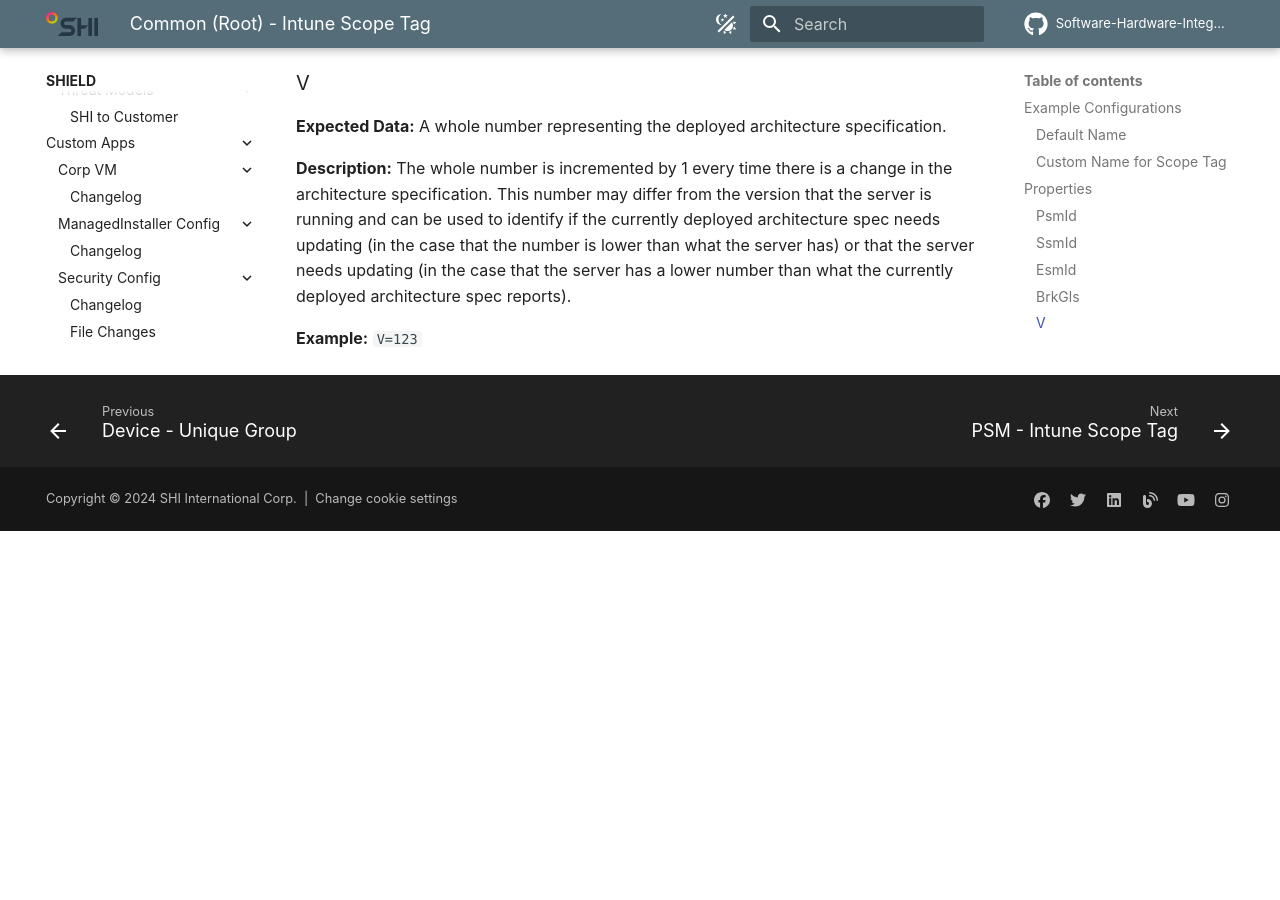
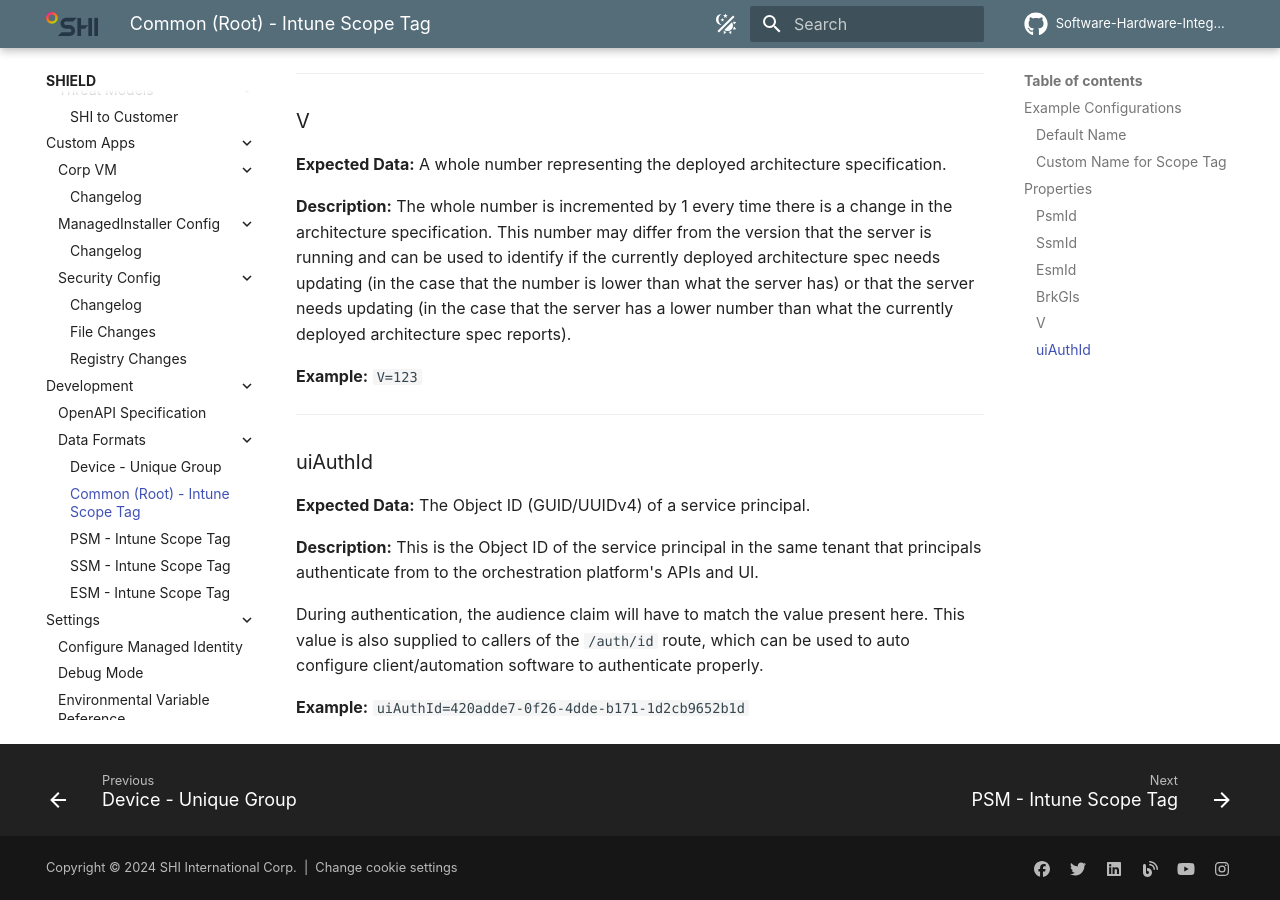
Before and after one commit to Software-Hardware-Integration-Lab/Documentation, an MkDocs documentation site: the page built from docs/SHIELD/Reference/Development/Data-Formats/1-Common-IntuneScopeTag.md, in a window 1280 px wide and 900 px high, scrolled down 2428 px. Built offline with MkDocs 1.6.1 and Material for MkDocs 9.7.7, drawn with Linux system fonts in a browser that asks for light colours; plug-ins that fetch from the network failed and are left out; comment, search, counter and statistics services are not loaded; before the commit the page ends 2959 px from its top, so only the background shows below that; some of the changed text lies outside the part shown.

Commit message:
Add UI Auth Config
Describe the UI authentication data stored in the core configuration.

````diff
--- a/docs/SHIELD/Reference/Development/Data-Formats/1-Common-IntuneScopeTag.md
+++ b/docs/SHIELD/Reference/Development/Data-Formats/1-Common-IntuneScopeTag.md
@@ -15,11 +15,12 @@ Example configurations of the root Intune Scope Tag.
 
 ### Default Name
 
-``` INI title="SHI-Security-Management"
+``` INI title="SHI-Orchestration-Platform"
 PsmId=21
 SsmId=20
 EsmId=19
 BrkGls=f73537be-1ab3-4023-a8b5-f360c38795ef
+uiAuthId=77da3923-3595-49e9-ae98-7a90454f3466
 V=1
 ```
 
@@ -30,6 +31,7 @@ PsmId=5
 SsmId=4
 EsmId=3
 BrkGls=c11055f2-0bae-4051-a94c-a03463786616
+uiAuthId=0f700243-4f48-4611-8dba-e67d1ace0987
 V=3
 ```
 
@@ -104,3 +106,18 @@ The whole number is incremented by 1 every time there is a change in the archite
 
 **Example:**
 `V=123`
+
+---
+
+### uiAuthId
+
+**Expected Data:**
+The Object ID (GUID/UUIDv4) of a service principal.
+
+**Description:**
+This is the Object ID of the service principal in the same tenant that principals authenticate from to the orchestration platform's APIs and UI.
+
+During authentication, the audience claim will have to match the value present here. This value is also supplied to callers of the `/auth/id` route, which can be used to auto configure client/automation software to authenticate properly.
+
+**Example:**
+`uiAuthId=420adde7-0f26-4dde-b171-1d2cb9652b1d`
````
